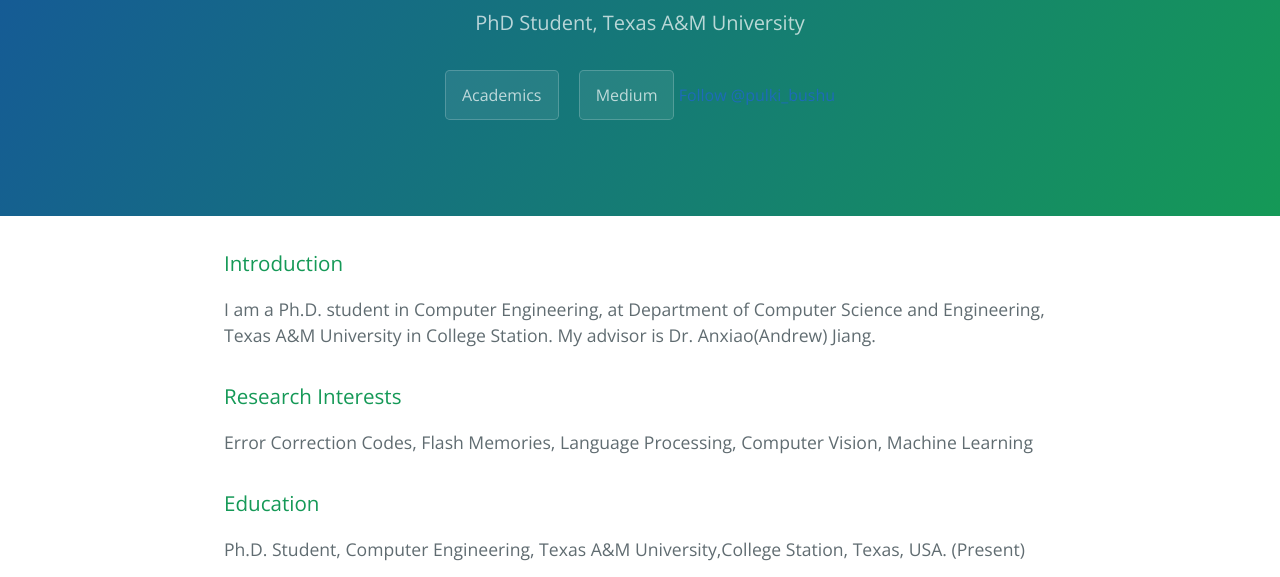
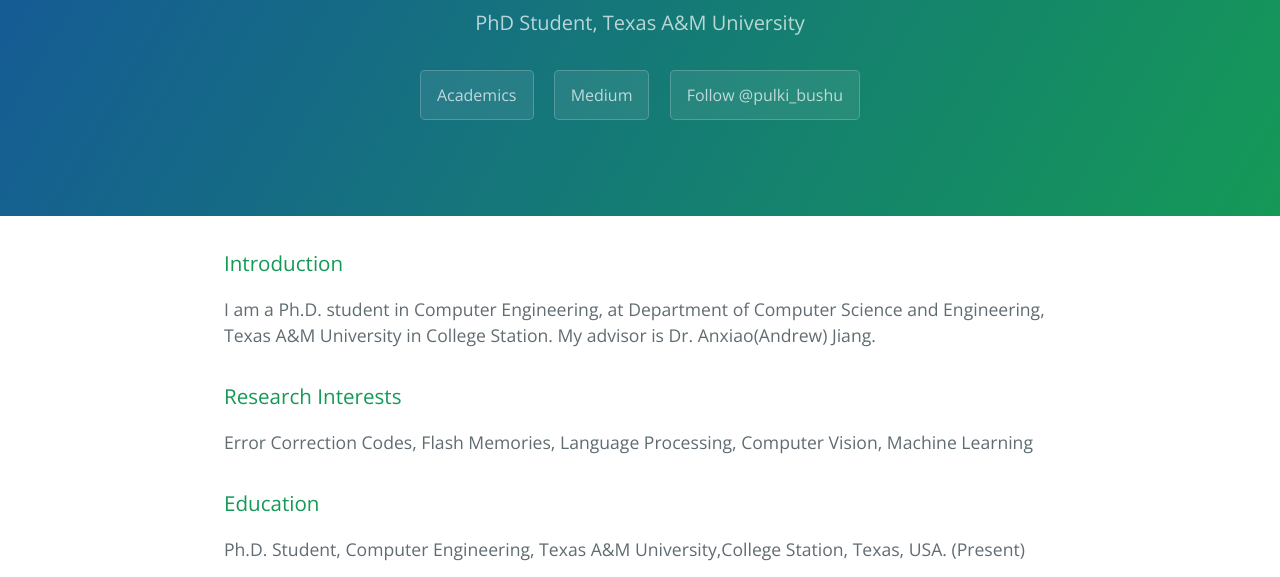
Before and after one commit to pulakeshupadhyaya/webpage, a plain HTML site: page index.html in a window 1280 px wide. Shown: the part 167-744 px from the top of the page. Drawn offline with nearby package versions, Linux system fonts and the light colour scheme.

Commit message:
Update index.html

```diff
--- a/index.html
+++ b/index.html
@@ -15,7 +15,7 @@
       <h2 class="project-tagline">PhD Student, Texas A&amp;M University</h2>
       <a href="http://people.tamu.edu/~pulakesh" class="btn">Academics</a>
       <a href="https://medium.com/@pulki_bushu" class="btn">Medium</a>
-       <a href="https://twitter.com/pulki_bushu?ref_src=twsrc%5Etfw" class="twitter-follow-button" data-show-count="false">Follow @pulki_bushu</a><script async src="https://platform.twitter.com/widgets.js" charset="utf-8"></script>
+       <a href="https://twitter.com/pulki_bushu?ref_src=twsrc%5Etfw" class="btn" data-show-count="false">Follow @pulki_bushu</a><script async src="https://platform.twitter.com/widgets.js" charset="utf-8"></script>
 
     </section>
 
```
